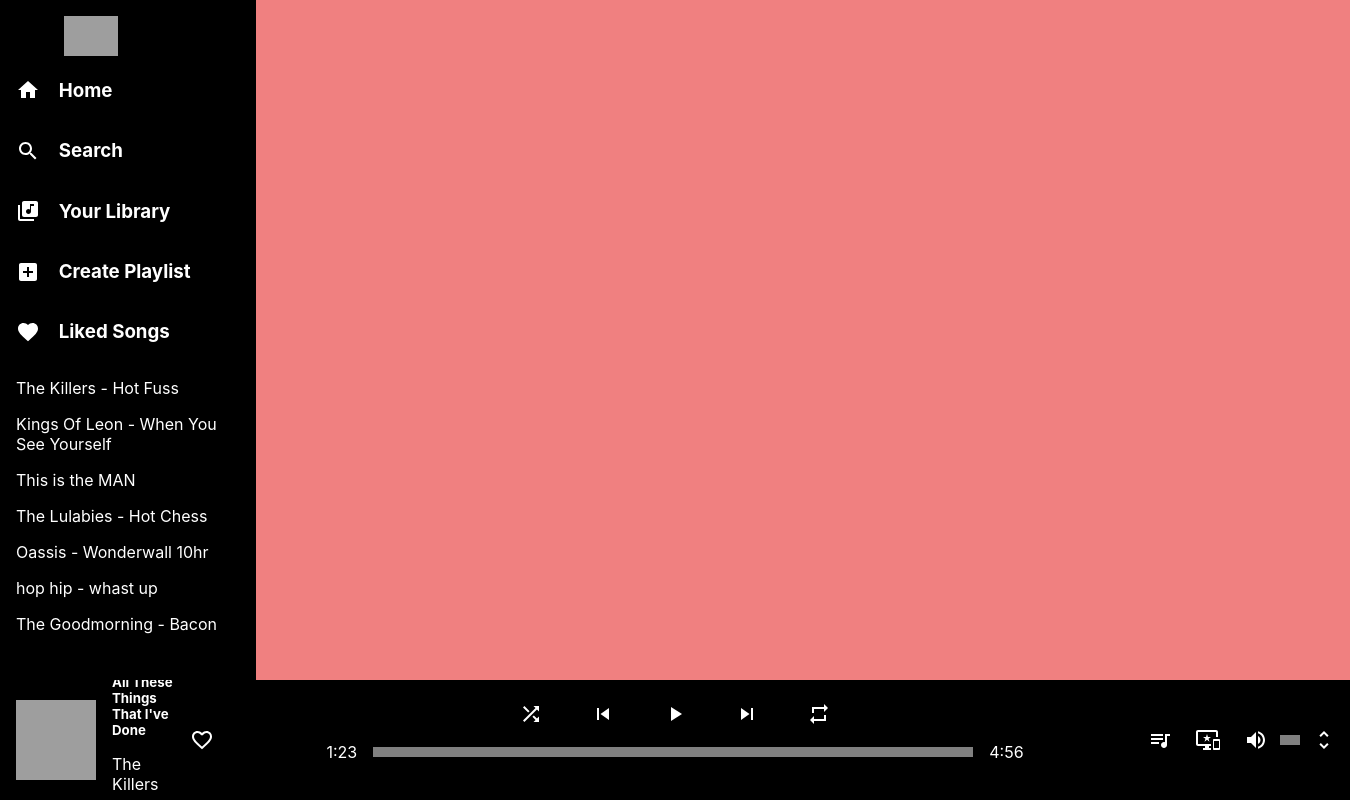
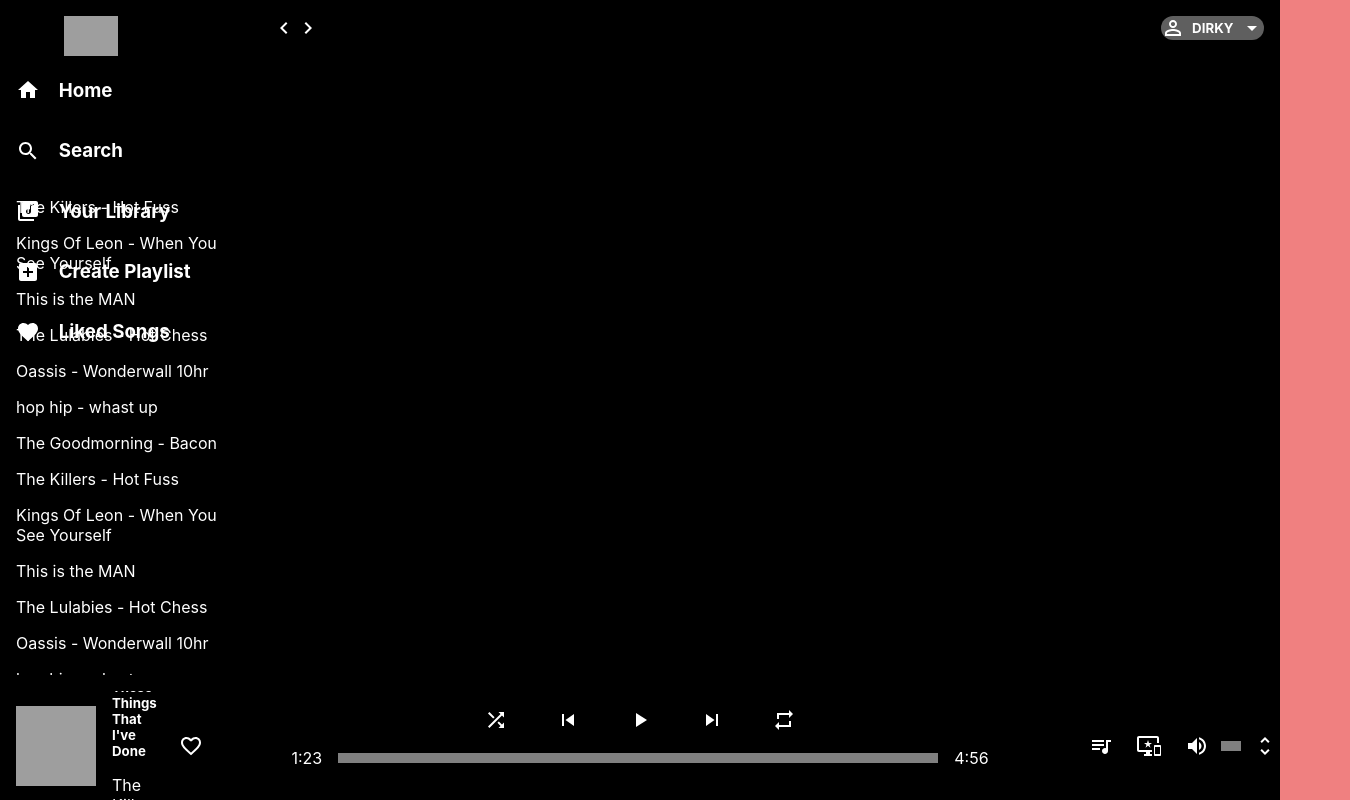
Before and after one commit to dave-wu-dev-12/spotify, a React (Create React App) app in the folder spotify-clone/: page /Playlist in a window 1280 px wide. Shown: the whole page, 1350 px wide, since content can reach past the window. Built offline with nearby package versions, Linux system fonts and the light colour scheme; grey boxes are pictures that could not be loaded.

Commit message:
adding updated layout playlist style with inner header

```diff
--- a/spotify-clone/src/components/PlaylistPages/PlayBar.css
+++ b/spotify-clone/src/components/PlaylistPages/PlayBar.css
@@ -4,10 +4,9 @@
   justify-content: space-between;
   align-items: center;
   padding: 1em;
-  min-width: 1350px;
   box-sizing: border-box;
   height: 15%;
-  min-height: 120px;
+  max-height: 170px;
   overflow: hidden;
 }
 
--- a/spotify-clone/src/components/PlaylistPages/Playlist.css
+++ b/spotify-clone/src/components/PlaylistPages/Playlist.css
@@ -1,6 +1,7 @@
 .playlistContainer {
   display: flex;
-  height: 85%;
+  min-height: 85%;
+  height: 99%;
 }
 
 .playlistNavigationContainer {
@@ -9,6 +10,18 @@
   width: 20vw;
   background-color: black;
   box-sizing: border-box;
+  display: flex;
+  flex-direction: column;
+  justify-content: space-between;
+}
+
+.playlistControlsContainer {
+  height: 20%;
+  max-height: 360px;
+}
+
+.playlistListContainer {
+  height: 75%;
   overflow-y: scroll;
 }
 
@@ -20,3 +33,50 @@
 .playlistControlItem h3 {
   margin-left: 1em;
 }
+
+.playlistSongDisplayContainer {
+  display: flex;
+  flex-direction: column;
+  width: 80vw;
+  background-color: black;
+}
+
+.playlistSongHeader {
+  height: 10%;
+  display: flex;
+  justify-content: space-between;
+  padding: 1em;
+  box-sizing: border-box;
+  position: relative;
+}
+
+.playlistUserInfoContainer {
+  background-color: rgb(95, 95, 95);
+  border-radius: 30px;
+  display: flex;
+  align-items: center;
+  height: fit-content;
+  cursor: pointer;
+}
+
+.playlistUserName {
+  margin: 0 0.5em;
+}
+
+.popoutPLaylistUserInfoContainer {
+  position: absolute;
+  background-color: rgb(95, 95, 95);
+  padding: 1em;
+  border-radius: 5px;
+  right: 17px;
+  top: 50px;
+  font-size: 12px;
+  width: 150px;
+  text-align: left;
+}
+
+.accountItemInPopout {
+  display: flex;
+  justify-content: space-between;
+  align-items: center;
+}
--- a/spotify-clone/src/components/PlaylistPages/Playlist.js
+++ b/spotify-clone/src/components/PlaylistPages/Playlist.js
@@ -1,4 +1,4 @@
-import React from "react";
+import { React, useState } from "react";
 import ImgAssets from "../../assets/ImgAssets";
 import HomeIcon from "@material-ui/icons/Home";
 import SearchIcon from "@material-ui/icons/Search";
@@ -6,8 +6,16 @@ import LibraryMusicIcon from "@material-ui/icons/LibraryMusic";
 import AddBoxIcon from "@material-ui/icons/AddBox";
 import FavoriteIcon from "@material-ui/icons/Favorite";
 import "./Playlist.css";
+import KeyboardArrowRightIcon from "@material-ui/icons/KeyboardArrowRight";
+import KeyboardArrowLeftIcon from "@material-ui/icons/KeyboardArrowLeft";
+import PermIdentityIcon from "@material-ui/icons/PermIdentity";
+import ArrowDropDownIcon from "@material-ui/icons/ArrowDropDown";
+import ExitToAppIcon from "@material-ui/icons/ExitToApp";
+import ArrowDropUpIcon from "@material-ui/icons/ArrowDropUp";
 
 function Playlist() {
+  const [accountPopOut, setAccountPopOut] = useState(false);
+
   return (
     <div className="playlistContainer">
       {/* playlist info section */}
@@ -49,9 +57,118 @@ function Playlist() {
           <p className="playListListItem">Oassis - Wonderwall 10hr</p>
           <p className="playListListItem">hop hip - whast up</p>
           <p className="playListListItem">The Goodmorning - Bacon</p>
+          <p className="playListListItem">The Killers - Hot Fuss</p>
+          <p className="playListListItem">
+            Kings Of Leon - When You See Yourself
+          </p>
+          <p className="playListListItem">This is the MAN</p>
+          <p className="playListListItem">The Lulabies - Hot Chess</p>
+          <p className="playListListItem">Oassis - Wonderwall 10hr</p>
+          <p className="playListListItem">hop hip - whast up</p>
+          <p className="playListListItem">The Goodmorning - Bacon</p>
+          <p className="playListListItem">The Killers - Hot Fuss</p>
+          <p className="playListListItem">
+            Kings Of Leon - When You See Yourself
+          </p>
+          <p className="playListListItem">This is the MAN</p>
+          <p className="playListListItem">The Lulabies - Hot Chess</p>
+          <p className="playListListItem">Oassis - Wonderwall 10hr</p>
+          <p className="playListListItem">hop hip - whast up</p>
+          <p className="playListListItem">The Goodmorning - Bacon</p>
+          <p className="playListListItem">The Killers - Hot Fuss</p>
+          <p className="playListListItem">
+            Kings Of Leon - When You See Yourself
+          </p>
+          <p className="playListListItem">This is the MAN</p>
+          <p className="playListListItem">The Lulabies - Hot Chess</p>
+          <p className="playListListItem">Oassis - Wonderwall 10hr</p>
+          <p className="playListListItem">hop hip - whast up</p>
+          <p className="playListListItem">The Goodmorning - Bacon</p>
+          <p className="playListListItem">The Killers - Hot Fuss</p>
+          <p className="playListListItem">
+            Kings Of Leon - When You See Yourself
+          </p>
+          <p className="playListListItem">This is the MAN</p>
+          <p className="playListListItem">The Lulabies - Hot Chess</p>
+          <p className="playListListItem">Oassis - Wonderwall 10hr</p>
+          <p className="playListListItem">hop hip - whast up</p>
+          <p className="playListListItem">The Goodmorning - Bacon</p>
+          <p className="playListListItem">The Killers - Hot Fuss</p>
+          <p className="playListListItem">
+            Kings Of Leon - When You See Yourself
+          </p>
+          <p className="playListListItem">This is the MAN</p>
+          <p className="playListListItem">The Lulabies - Hot Chess</p>
+          <p className="playListListItem">Oassis - Wonderwall 10hr</p>
+          <p className="playListListItem">hop hip - whast up</p>
+          <p className="playListListItem">The Goodmorning - Bacon</p>
+          <p className="playListListItem">The Killers - Hot Fuss</p>
+          <p className="playListListItem">
+            Kings Of Leon - When You See Yourself
+          </p>
+          <p className="playListListItem">This is the MAN</p>
+          <p className="playListListItem">The Lulabies - Hot Chess</p>
+          <p className="playListListItem">Oassis - Wonderwall 10hr</p>
+          <p className="playListListItem">hop hip - whast up</p>
+          <p className="playListListItem">The Goodmorning - Bacon</p>
+          <p className="playListListItem">The Killers - Hot Fuss</p>
+          <p className="playListListItem">
+            Kings Of Leon - When You See Yourself
+          </p>
+          <p className="playListListItem">This is the MAN</p>
+          <p className="playListListItem">The Lulabies - Hot Chess</p>
+          <p className="playListListItem">Oassis - Wonderwall 10hr</p>
+          <p className="playListListItem">hop hip - whast up</p>
+          <p className="playListListItem">The Goodmorning - Bacon</p>
+          <p className="playListListItem">The Killers - Hot Fuss</p>
+          <p className="playListListItem">
+            Kings Of Leon - When You See Yourself
+          </p>
+          <p className="playListListItem">This is the MAN</p>
+          <p className="playListListItem">The Lulabies - Hot Chess</p>
+          <p className="playListListItem">Oassis - Wonderwall 10hr</p>
+          <p className="playListListItem">hop hip - whast up</p>
+          <p className="playListListItem">The Goodmorning - Bacon</p>
+          <p className="playListListItem">The Killers - Hot Fuss</p>
+          <p className="playListListItem">
+            Kings Of Leon - When You See Yourself
+          </p>
+          <p className="playListListItem">This is the MAN</p>
+          <p className="playListListItem">The Lulabies - Hot Chess</p>
+          <p className="playListListItem">Oassis - Wonderwall 10hr</p>
+          <p className="playListListItem">hop hip - whast up</p>
+          <p className="playListListItem">The Goodmorning - Bacon</p>
         </div>
       </div>
       {/* playlist viewer section */}
+      <div className="playlistSongDisplayContainer">
+        <div className="playlistSongHeader">
+          <div className="playlistHistoryControlIconContainer">
+            <KeyboardArrowLeftIcon />
+            <KeyboardArrowRightIcon />
+          </div>
+          <div
+            className="playlistUserInfoContainer"
+            onClick={() => setAccountPopOut(!accountPopOut)}
+          >
+            <PermIdentityIcon />
+            <h5 className="playlistUserName">DIRKY </h5>
+            {accountPopOut ? <ArrowDropUpIcon /> : <ArrowDropDownIcon />}
+          </div>
+          {accountPopOut && (
+            <div className="popoutPLaylistUserInfoContainer">
+              <p className="accountItemInPopout">
+                <span>Account</span>
+                <ExitToAppIcon />
+              </p>
+              <p>Profile</p>
+              <p>Logout</p>
+            </div>
+          )}
+        </div>
+        <div className="welcomeContainer"></div>
+        <div className="playlistSongSectionContianer"></div>
+      </div>
     </div>
   );
 }
--- a/spotify-clone/src/index.css
+++ b/spotify-clone/src/index.css
@@ -18,3 +18,23 @@ h1,
 h5 {
   margin: 0.25em 0;
 }
+
+/* width */
+::-webkit-scrollbar {
+  width: 10px;
+}
+
+/* Track */
+::-webkit-scrollbar-track {
+  background: #f1f1f100;
+}
+
+/* Handle */
+::-webkit-scrollbar-thumb {
+  background: #555;
+}
+
+/* Handle on hover */
+::-webkit-scrollbar-thumb:hover {
+  background: #888;
+}
```
